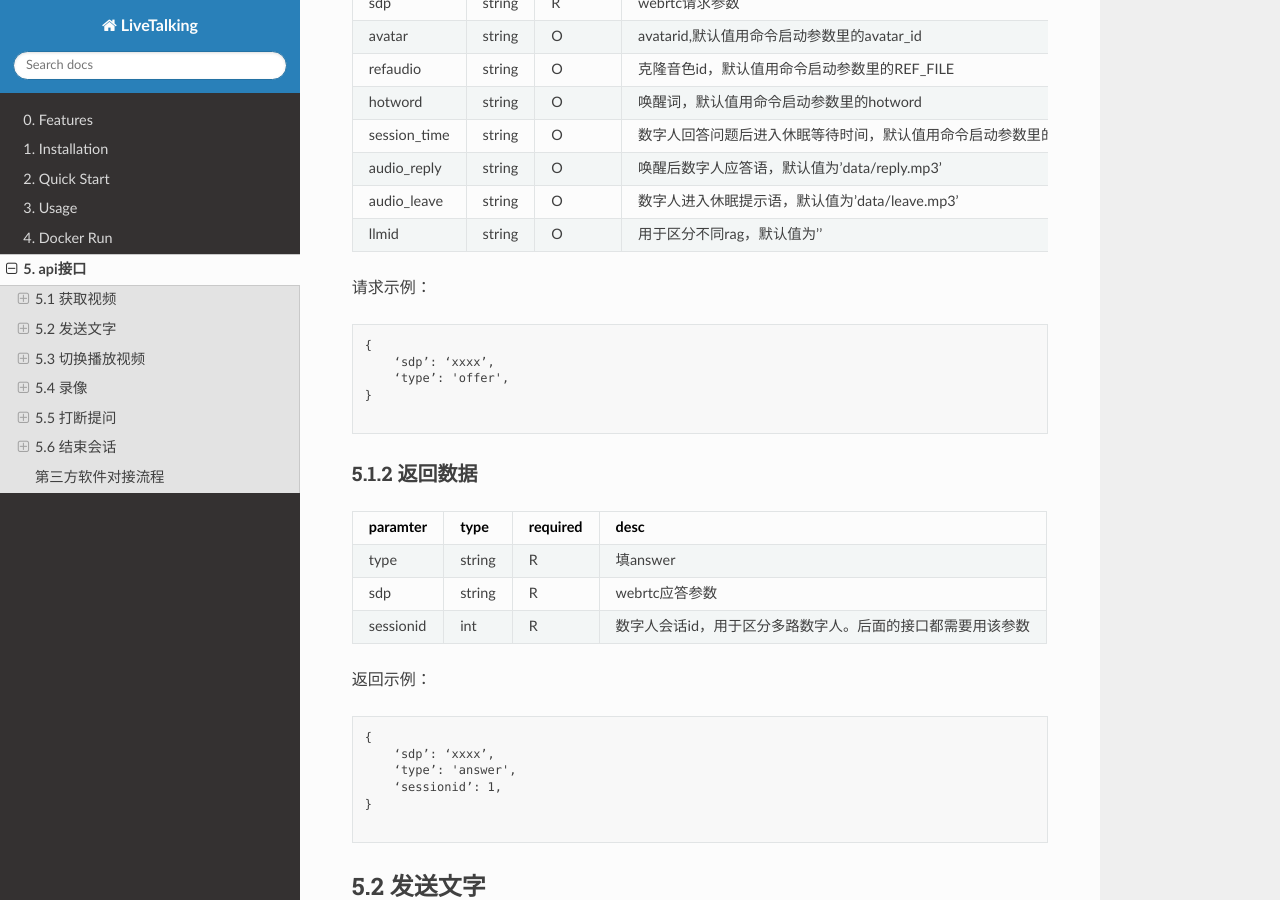
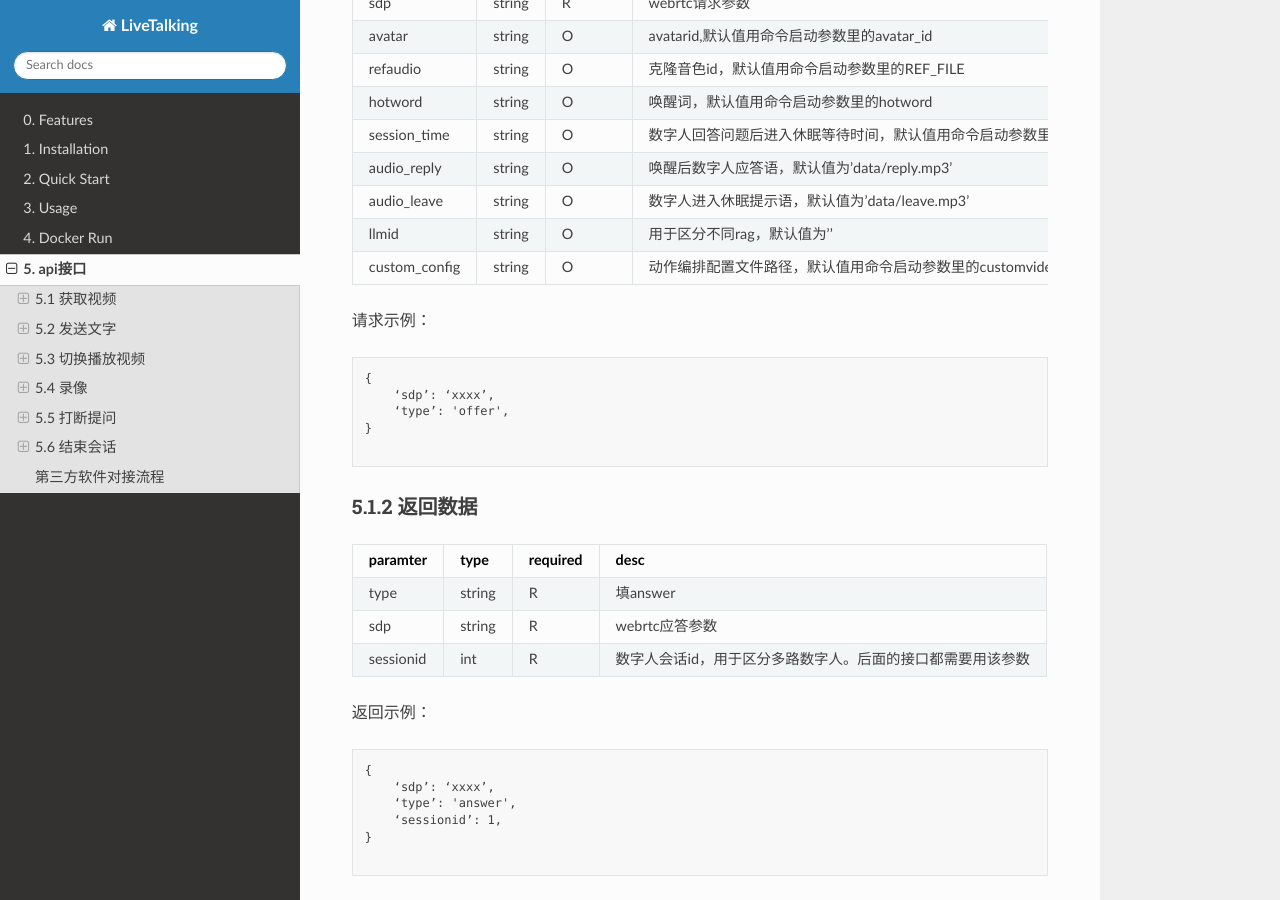
Before and after one commit to lipku/livetalking-doc, a Sphinx documentation site: the page built from docs/source/api.md, in a window 1280 px wide and 900 px high, scrolled down 479 px. Built offline with Sphinx 7.4.7 and the Read the Docs theme 3.1.0, drawn with Linux system fonts in a browser that asks for light colours.

Commit message:
update doc

```diff
--- a/docs/source/api.md
+++ b/docs/source/api.md
@@ -18,6 +18,7 @@ session_time		|string		|O			|数字人回答问题后进入休眠等待时间，
 audio_reply			|string		|O			|唤醒后数字人应答语，默认值为'data/reply.mp3'
 audio_leave			|string		|O			|数字人进入休眠提示语，默认值为'data/leave.mp3'
 llmid			    |string		|O			|用于区分不同rag，默认值为''
+custom_config		|string		|O			|动作编排配置文件路径，默认值用命令启动参数里的customvideo_config
 
 
 请求示例：
```
